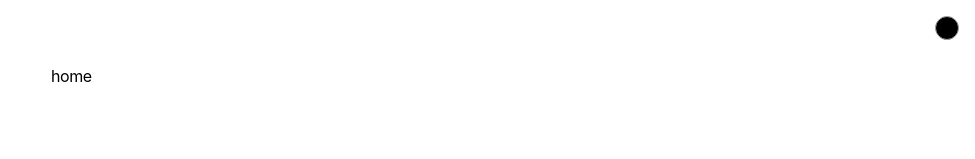
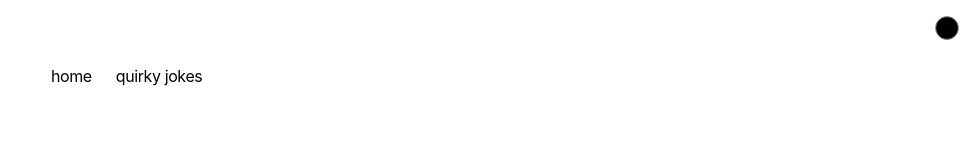
Before and after one commit to I-Asous/portfolio, a Next.js app: page / in a window 1280 px wide. Shown: the top 159 px of the page, without its empty margins (305-1280 px from the left). Built offline with nearby package versions, Linux system fonts and the light colour scheme.

Commit message:
testing API calls

```diff
--- a/app/components/nav.tsx
+++ b/app/components/nav.tsx
@@ -1,9 +1,13 @@
 import Link from 'next/link'
 
+//Top of page to add links
 const navItems = {
   '/': {
     name: 'home',
   },
+  '/jokes': {
+    name: 'quirky jokes'
+  }
 }
 
 export function Navbar() {
--- /dev/null
+++ b/app/jokes/page.tsx
@@ -0,0 +1,22 @@
+import { JokeAPI } from '@bitstep/jokeapi'
+
+export default async function Page() {
+  const jokeClient = new JokeAPI()
+  const joke = await jokeClient.getRandomJoke()
+
+  return(
+    <section>
+      <h1 className="mb-8 text-2xl font-semibold tracking-tighter">
+        Quirky Jokes
+      </h1>
+      {joke.type === 'twopart' ? (
+        <>
+          <p className="mb-2">{joke.setup}</p>
+          <p className="font-semibold">{joke.delivery}</p>
+        </>
+      ) : (
+        <p>{joke.joke}</p>
+      )}
+    </section>
+  )
+}
--- a/package.json
+++ b/package.json
@@ -6,6 +6,7 @@
     "start": "next start"
   },
   "dependencies": {
+    "@bitstep/jokeapi": "^1.1.0",
     "@tailwindcss/postcss": "^4.3.3",
     "@types/node": "20.11.17",
     "@types/react": "18.2.55",
```
Also changed, not shown: 1 other file (tests, documents, lock files or other folders).
